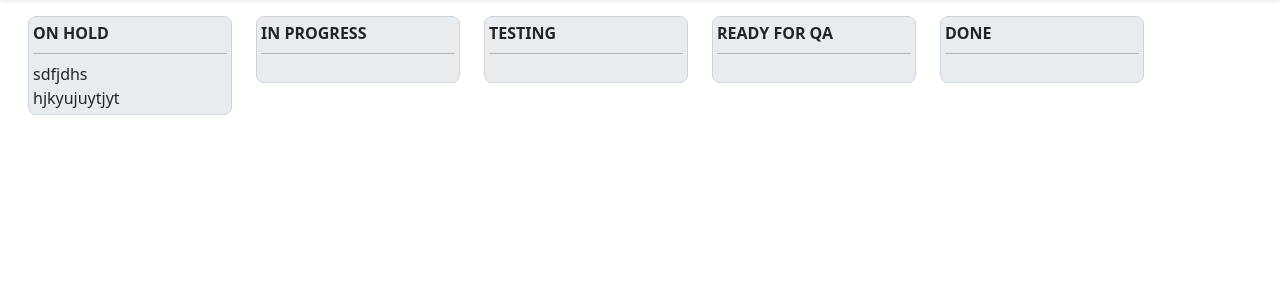
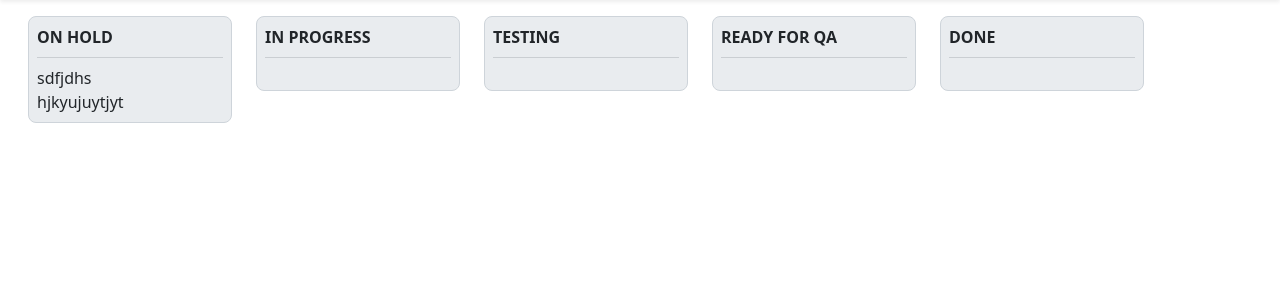
Before and after one commit to Elijah017/CITS3403-Group-Project, a Flask app: page /boards/1 in a window 1280 px wide. Shown: the part 56-356 px from the top of the page. Run offline with Flask 3, Linux system fonts and the light colour scheme; tables that the repository leaves empty hold one stand-in row (values such as "Sample post").

Commit message:
some minor styling changes to components in task columns

```diff
--- a/static/styles/main.css
+++ b/static/styles/main.css
@@ -250,7 +250,7 @@ tr .mod {
   background-color: var(--bs-gray-200);
   border: 1px solid var(--bs-gray-400);
   border-radius: 0.5rem;
-  padding: 0.25rem;
+  padding: 0.5rem;
 }
 
 .col-title {
@@ -259,6 +259,7 @@ tr .mod {
 
 .task-view hr {
   margin: 0.5rem 0;
+  border-color: var(--bs-gray-600);
 }
 
 .col-body {
```
